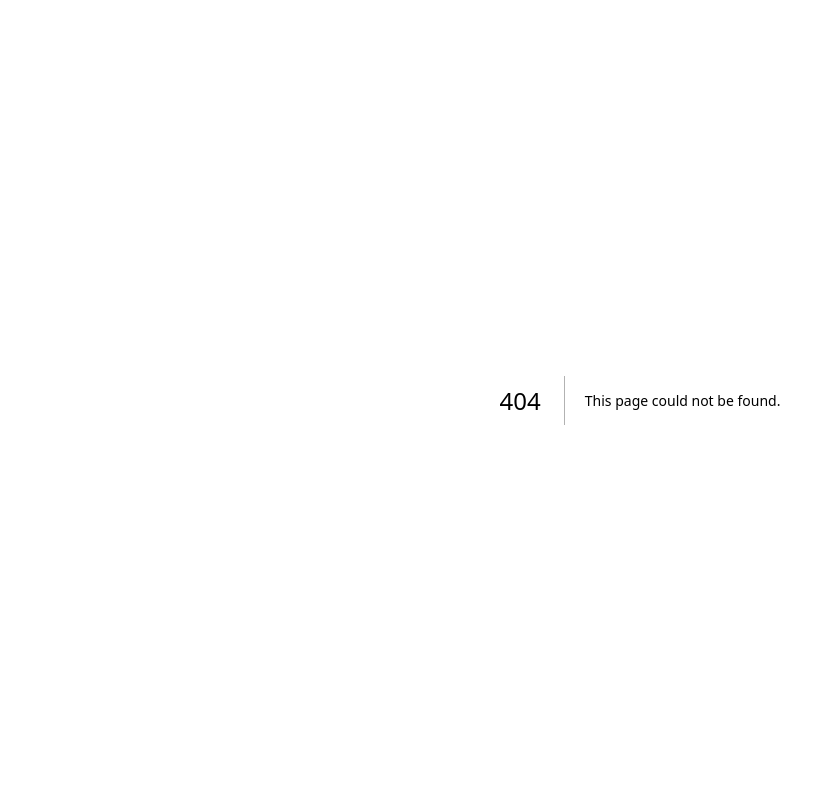
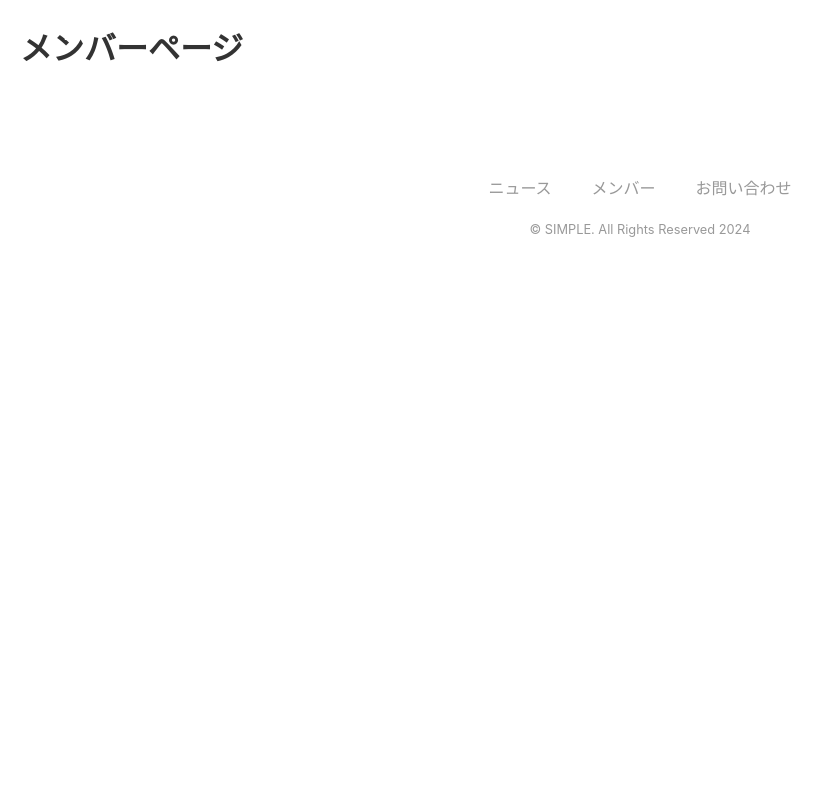
Before and after one commit to sazumy/my-next-project, a Next.js app: page /members in a window 1280 px wide. Before the commit this address had no page. Shown: the top 800 px of the page, without its empty margins (0-829 px from the left). Built offline with nearby package versions, Linux system fonts and the light colour scheme.

Commit message:
メンバーページの追加

```diff
--- /dev/null
+++ b/app/members/page.tsx
@@ -0,0 +1,9 @@
+const Page = () => {
+  return (
+    <div style={{ margin: 20 }}>
+      <h1>メンバーページ</h1>
+    </div>
+  );
+};
+
+export default Page;
```
Also changed, not shown: app/members/page.module.css (added).
